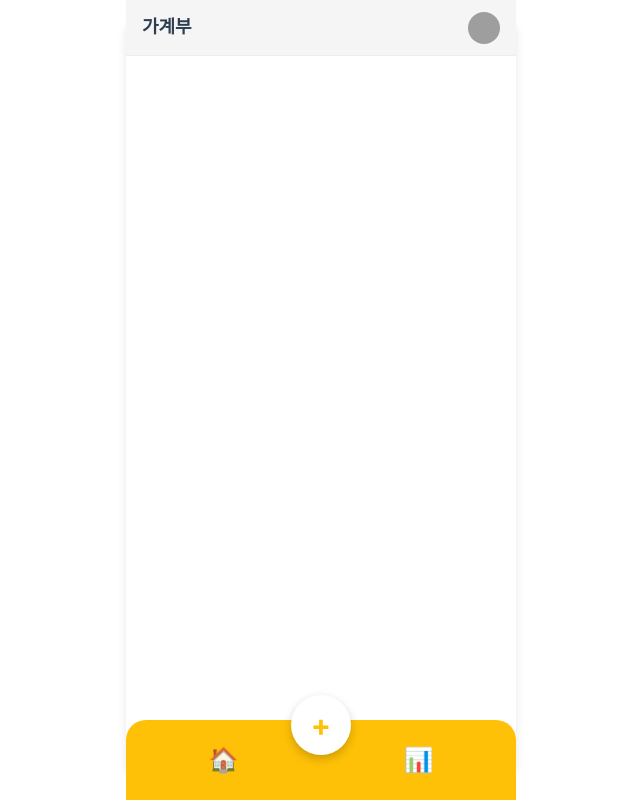
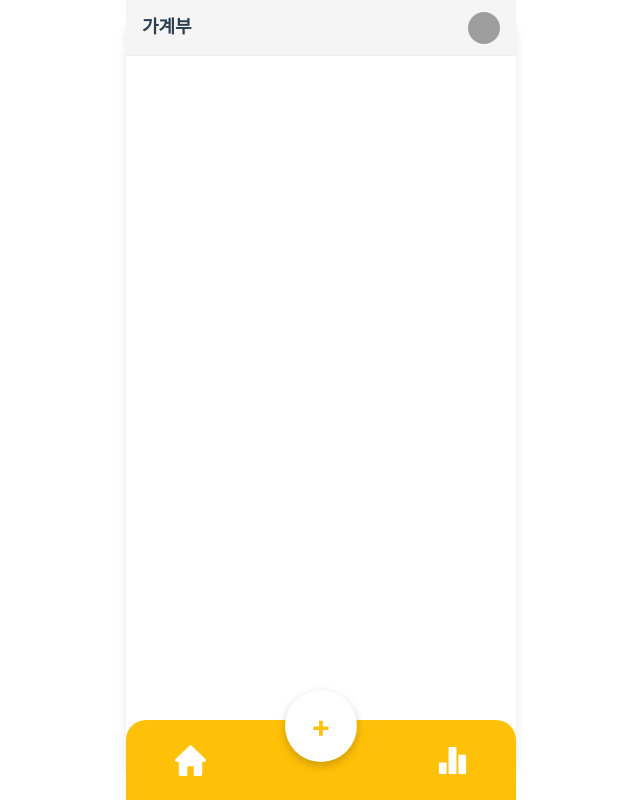
Before and after one commit to team6-skeleton-project/skeleton-project, a Vue app in the folder team6/: page / in a window 1280 px wide. Shown: the whole page, without its empty margins (124-764 px from the left). Built offline with nearby package versions, Linux system fonts and the light colour scheme; grey boxes are pictures that could not be loaded.

Commit message:
[feat #9] 하단바 아이콘 변경 및 클릭시 화면 이동 기능 추가

```diff
--- a/team6/src/layout/BottomNav.vue
+++ b/team6/src/layout/BottomNav.vue
@@ -1,14 +1,42 @@
 <template>
   <div class="bottom-nav">
 
-    <div class="nav-item">🏠</div>
+    <div class="nav-item">
+        <img
+            src="@/assets/bottom_icon_home.png"
+            alt="home"
+            class="Home"
+            @click="goToHome"
+        />
+    </div>
 
     <div class="fab">+</div>
 
-    <div class="nav-item">📊</div>
+    <div class="nav-item">
+        <img
+            src="@/assets/bottom_icon_graph.png"
+            alt="통계"
+            class="Chart"
+            @click="goToChart"
+        />
+    </div>
 
   </div>
 </template>
+
+<script setup>
+import { useRouter } from 'vue-router';
+
+const router = useRouter();
+
+function goToHome() {
+    router.push({ name: 'Home'});
+}
+
+function goToChart() {
+    router.push({ name: 'Chart'});
+}
+</script>
 
 <style scoped>
 .bottom-nav {
@@ -19,24 +47,40 @@
   height: 80px;
   background: #FFC107;
   display: flex;
-  justify-content: space-around;
+  justify-content: space-between;
   align-items: center;
+  padding: 0 40px;
   border-top-left-radius: 20px;
   border-top-right-radius: 20px;
 }
 
 /* 좌우 아이콘 */
 .nav-item {
-  font-size: 24px;
-  color: white;
+    width: 48px;
+    display: flex;
+    justify-content: center;
+    align-items: center;
+}
+
+.nav-item img {
+    width: 31px;
+    height: 31px;
+    object-fit: contain;
+}
+
+.nav-item.active img {
+  filter: brightness(0) invert(1); /* 흰색 강조 느낌 */
+  transform: scale(1.2);
 }
 
 /* 가운데 + 버튼 */
 .fab {
   position: absolute;
-  top: -25px;
-  width: 60px;
-  height: 60px;
+  left: 50%;
+  transform: translateX(-50%);
+  top: -30px;
+  width: 72px;
+  height: 72px;
   background: #fff;
   color: #FFC107;
   border-radius: 50%;
```
Also changed, not shown: team6/src/assets/bottom_icon_graph.png (added), team6/src/assets/bottom_icon_home.png (added).
